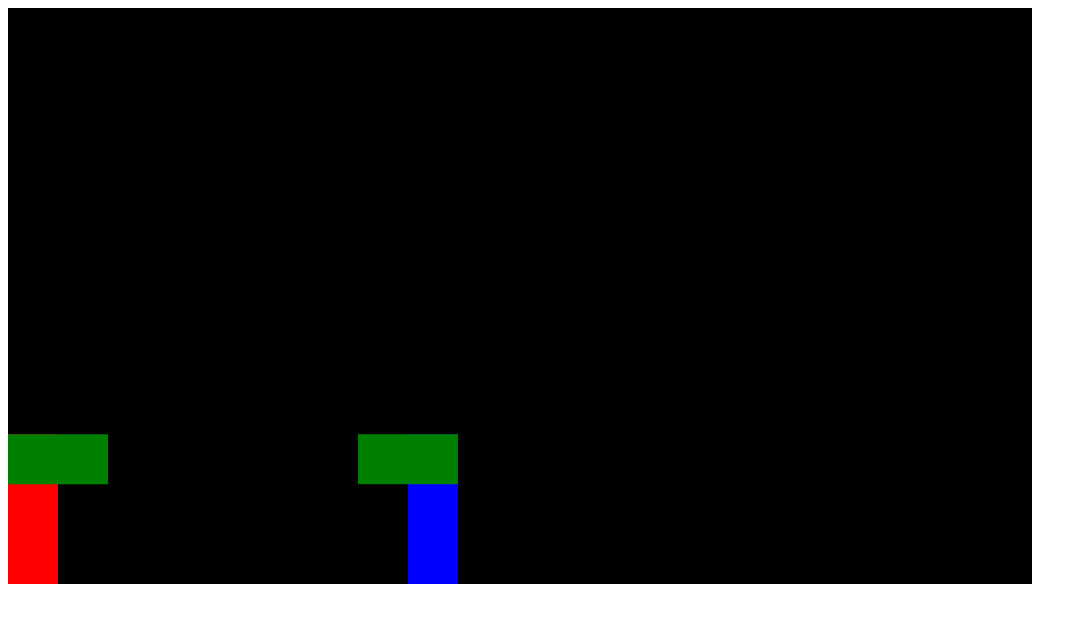
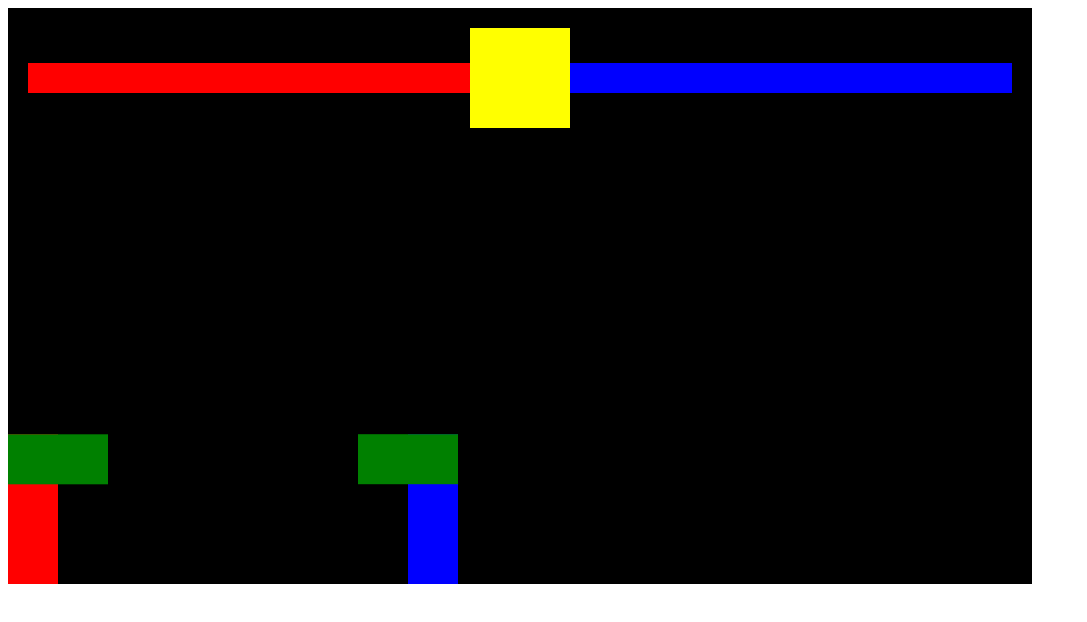
Before and after one commit to PraveenPra/Fighting-game-using-javascript, a plain HTML site: page index.html in a window 1280 px wide. Shown: the whole page, without its empty margins (0-1087 px from the left). Drawn offline with Linux system fonts and the light colour scheme.

Commit message:
Made the ui for healthbar section

```diff
--- a/index.html
+++ b/index.html
@@ -5,10 +5,62 @@
     <meta charset="UTF-8">
     <meta name="viewport" content="width=device-width, initial-scale=1.0">
     <title>Document</title>
+
+    <style>
+        *{
+        box-sizing: border-box;
+        }
+        .game-screen{
+            position: relative;
+            /* takes the width and height of its children whose display is block(here canvas) */
+            display: inline-block;
+
+        }
+
+        .health-section{
+            position: absolute;
+            width: 100%;
+            /* top: 0;
+            left: 0;
+            right: 0; */
+            display: flex;
+            justify-content: space-between;
+            align-items: center;
+            padding: 20px;
+        }
+
+        .player-health{
+            background: red;
+            width: 100%;
+            height:30px;
+        }
+
+        .timer{
+            background: yellow;
+            width: 100px;
+            height:100px;
+            /* this skrinks based on available space, we dont want that. we need fixed width  */
+            flex-shrink: 0;
+        }
+        .enemy-health{
+            background: blue;
+            width: 100%;
+            height:30px;
+        }
+    </style>
 </head>
 
 <body>
-    <canvas></canvas>
+    <main class="game-screen">
+        <section class="health-section">
+            <div class="player-health"></div>
+
+            <div class="timer"></div>
+
+            <div class="enemy-health"></div>
+        </section>
+        <canvas></canvas>
+    </main>
     <script src="index.js"></script>
 </body>
 
```
